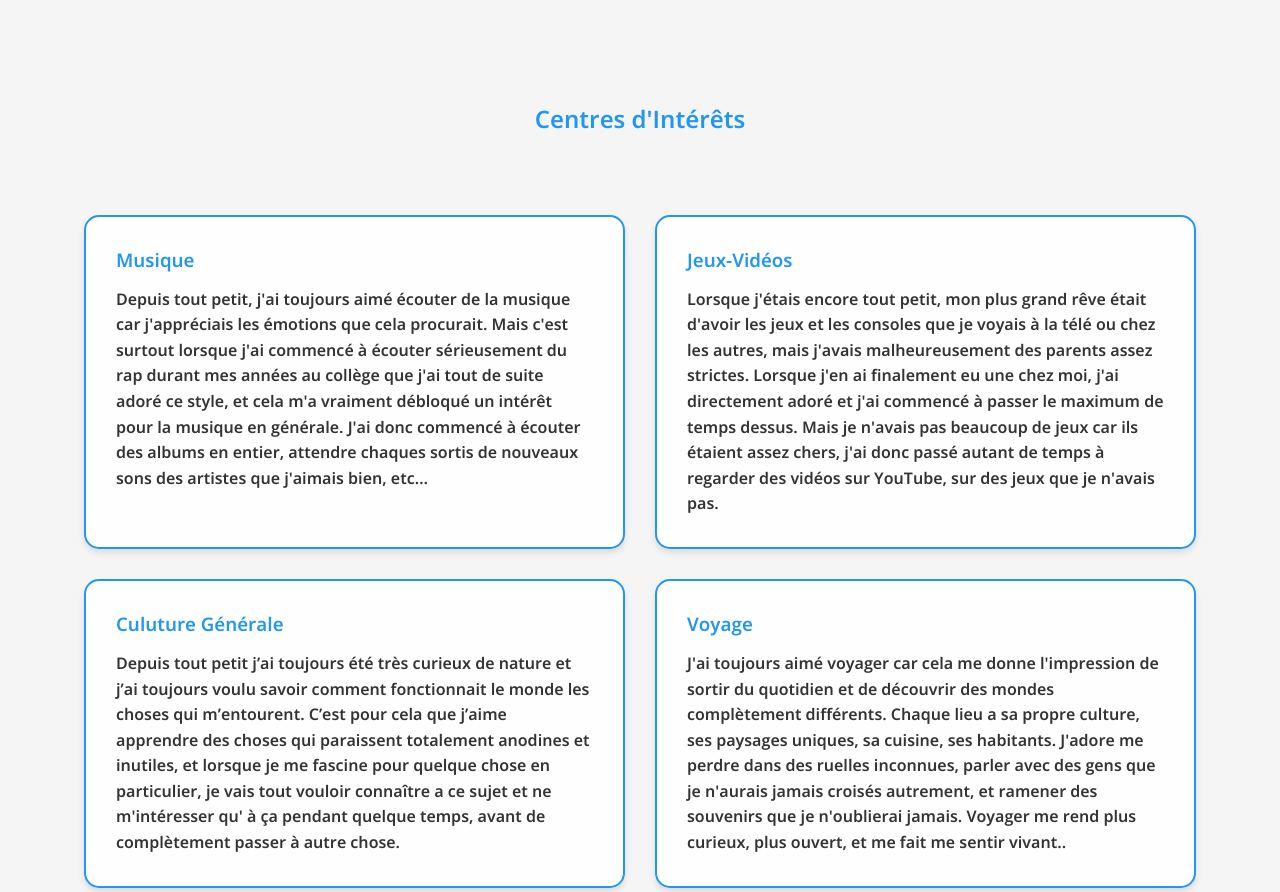
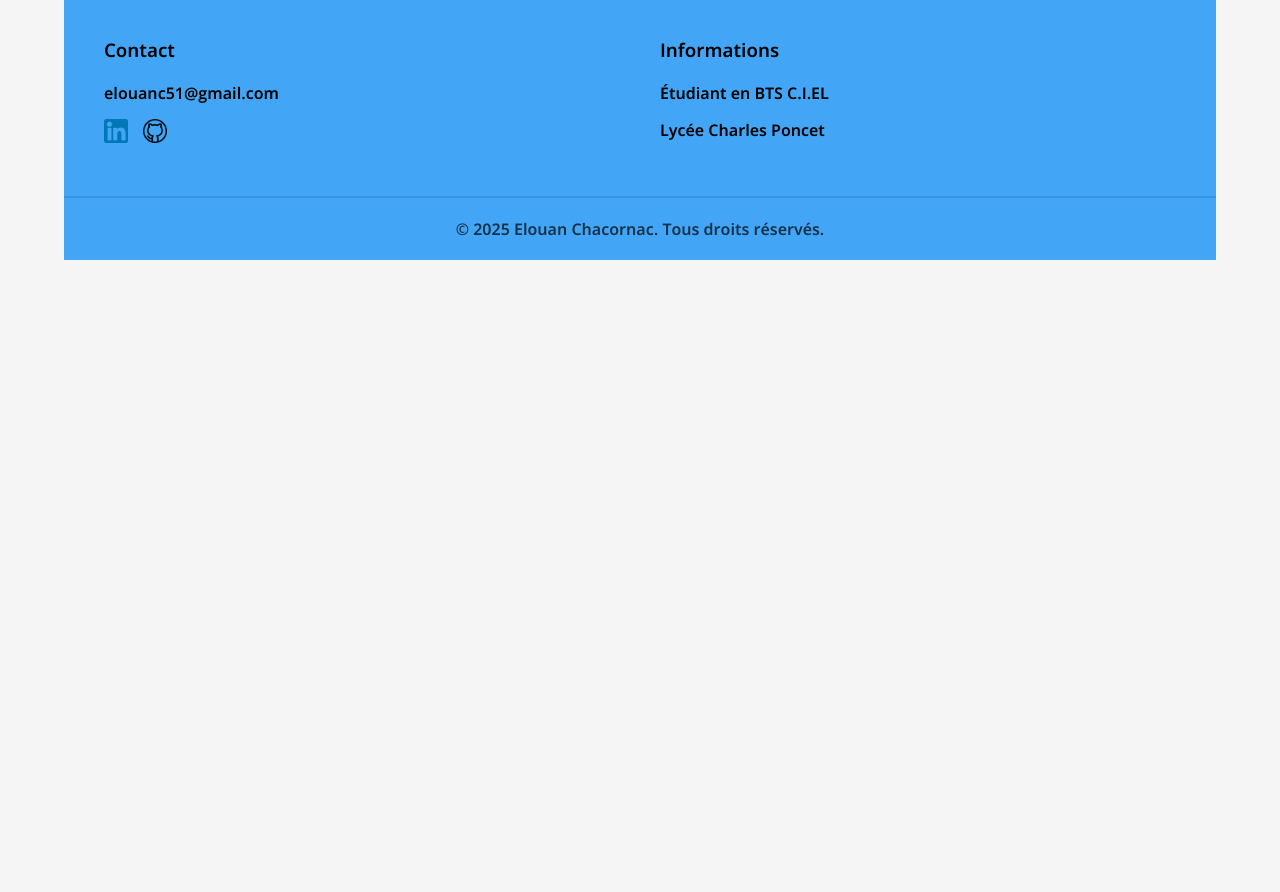
Before and after one commit to E10uan/Portfolio, a plain HTML site: page index.html in a window 1280 px wide. Shown: the part 2173-3065 px from the top of the page. After the commit the page ends 2473 px from the top, so only its background shows below. Drawn offline with nearby package versions, Linux system fonts and the light colour scheme; a script that the page names is missing.

Commit message:
Update index.html

```diff
--- a/index.html
+++ b/index.html
@@ -177,30 +177,6 @@
                 </div>
             </div>
         </div>
-    </section>
-    <section class="centres" id="centres">
-        <div class="titre-centres">
-            <h2>Centres d'Intérêts</h2>
-        </div>
-        <div class="grille-centres">
-            <div class="zone-centre">
-                <h3>Musique</h3>
-                <p>Depuis tout petit, j'ai toujours aimé écouter de la musique car j'appréciais les émotions que cela procurait. Mais c'est surtout lorsque j'ai commencé à écouter sérieusement du rap durant mes années au collège que j'ai tout de suite adoré ce style, et cela m'a vraiment débloqué un intérêt pour la musique en générale. J'ai donc commencé à écouter des albums en entier, attendre chaques sortis de nouveaux sons des artistes que j'aimais bien, etc…</p>
-            </div>
-            <div class="zone-centre">
-                <h3>Jeux-Vidéos</h3>
-                <p>Lorsque j'étais encore tout petit, mon plus grand rêve était d'avoir les jeux et les consoles que je voyais à la télé ou chez les autres, mais j'avais malheureusement des parents assez strictes. Lorsque j'en ai finalement eu une chez moi, j'ai directement adoré et j'ai commencé à passer le maximum de temps dessus. Mais je n'avais pas beaucoup de jeux car ils étaient assez chers, j'ai donc passé autant de temps à regarder des vidéos sur YouTube, sur des jeux que je n'avais pas.</p>
-            </div>
-            <div class="zone-centre">
-                <h3>Culuture Générale</h3>
-                <p>Depuis tout petit j’ai toujours été très curieux de nature et j’ai toujours voulu savoir comment fonctionnait le monde les choses qui m’entourent. C’est pour cela que j’aime apprendre des choses qui paraissent totalement anodines et inutiles, et lorsque je me fascine pour quelque chose en particulier, je vais tout vouloir connaître a ce sujet et ne m'intéresser qu' à ça pendant quelque temps, avant de complètement passer à autre chose.</p>
-            </div>
-            <div class="zone-centre">
-                <h3>Voyage</h3>
-                <p>J'ai toujours aimé voyager car cela me donne l'impression de sortir du quotidien et de découvrir des mondes complètement différents. Chaque lieu a sa propre culture, ses paysages uniques, sa cuisine, ses habitants. J'adore me perdre dans des ruelles inconnues, parler avec des gens que je n'aurais jamais croisés autrement, et ramener des souvenirs que je n'oublierai jamais. Voyager me rend plus curieux, plus ouvert, et me fait me sentir vivant..</p>
-            </div>
-        </div>
-    </section>
     <footer>
         <div class="footer-content">
             <div class="footer-section">
```
